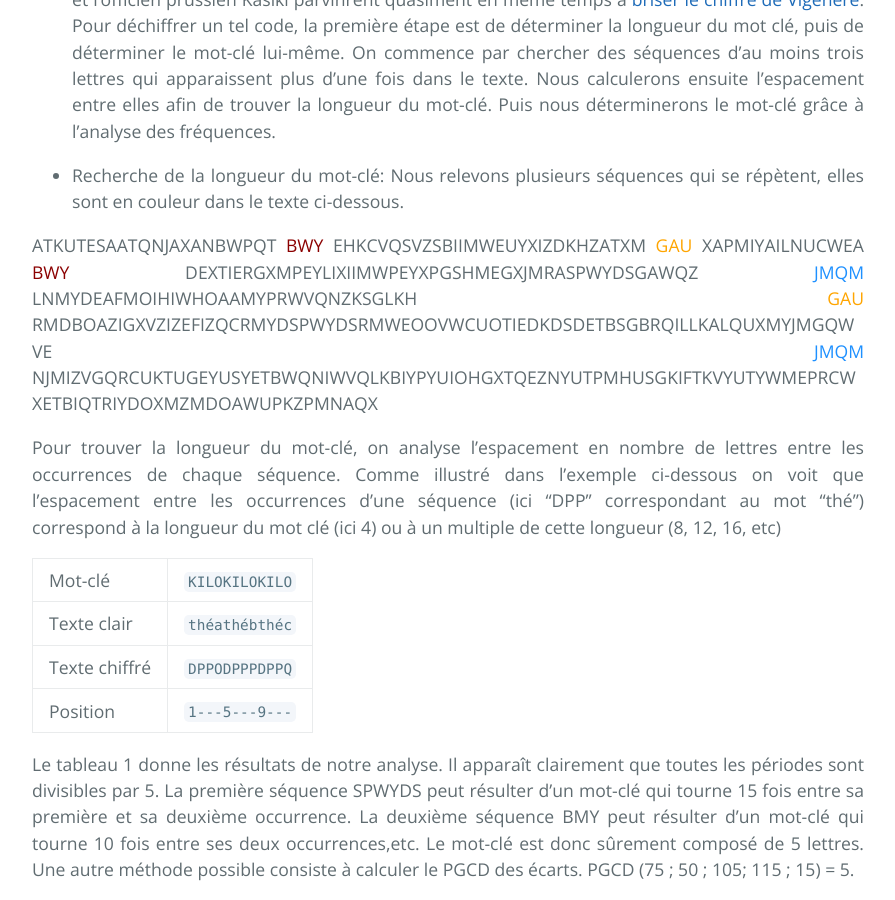
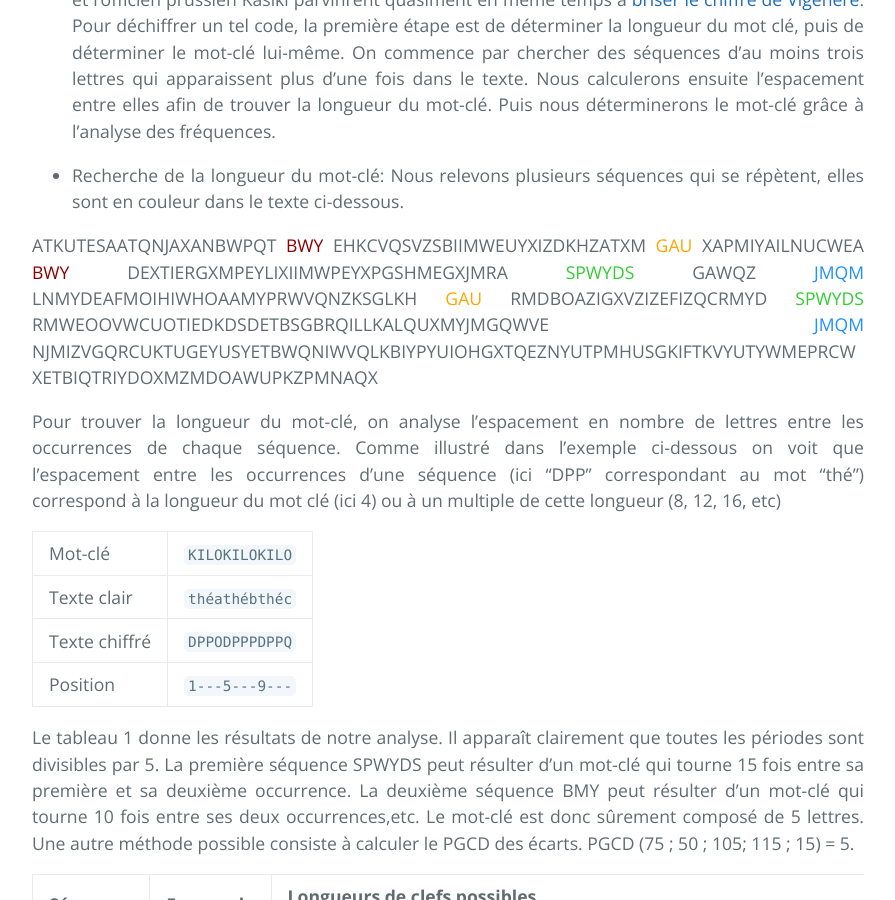
Before and after one commit to SamuelGallay/CryptoTPE, a Jekyll site: the page built from pages/experience.md, in a window 1280 px wide and 900 px high, scrolled down 2750 px. Shown: the whole window, without its empty margins (192-1087 px from the left). Built offline with Jekyll 4.4.1, drawn with Linux system fonts in a browser that asks for light colours; our own code applies the rules of GitHub Pages for plain Markdown files.

Commit message:
Update experience.md

```diff
--- a/pages/experience.md
+++ b/pages/experience.md
@@ -48,16 +48,20 @@ Nous avons tenté de calculer l'indice de coïncidence pour une clé de longueur
 * Recherche de la longueur du mot-clé: Nous relevons plusieurs séquences qui se répètent, elles sont en couleur dans le texte ci-dessous.
 
 <span>ATKUTESAATQNJAXANBWPQT</span>
-<span style="color:#8B0000;">BWY</span>
+<span  style="color:DarkRed;">BWY</span>
 <span>EHKCVQSVZSBIIMWEUYXIZDKHZATXM</span>
 <span style="color:orange;">GAU</span>
 <span>XAPMIYAILNUCWEA</span>
-<span style="color:#8B0000;">BWY</span>
-<span>DEXTIERGXMPEYLIXIIMWPEYXPGSHMEGXJMRASPWYDSGAWQZ</span>
+<span style="color:DarkRed;">BWY</span>
+<span>DEXTIERGXMPEYLIXIIMWPEYXPGSHMEGXJMRA</span>
+<span style="color:LimeGreen;">SPWYDS</span>
+<span>GAWQZ</span>
 <span style="color:DodgerBlue;">JMQM</span>
 <span>LNMYDEAFMOIHIWHOAAMYPRWVQNZKSGLKH</span>
 <span style="color:orange;">GAU</span>
-<span>RMDBOAZIGXVZIZEFIZQCRMYDSPWYDSRMWEOOVWCUOTIEDKDSDETBSGBRQILLKALQUXMYJMGQWVE</span>
+<span>RMDBOAZIGXVZIZEFIZQCRMYD</span>
+<span style="color:LimeGreen;">SPWYDS</span>
+<span>RMWEOOVWCUOTIEDKDSDETBSGBRQILLKALQUXMYJMGQWVE</span>
 <span style="color:DodgerBlue;">JMQM</span>
 <span>NJMIZVGQRCUKTUGEYUSYETBWQNIWVQLKBIYPYUIOHGXTQEZNYUTPMHUSGKIFTKVYUTYWMEPRCWXETBIQTRIYDOXMZMDOAWUPKZPMNAQX</span>
 
```
